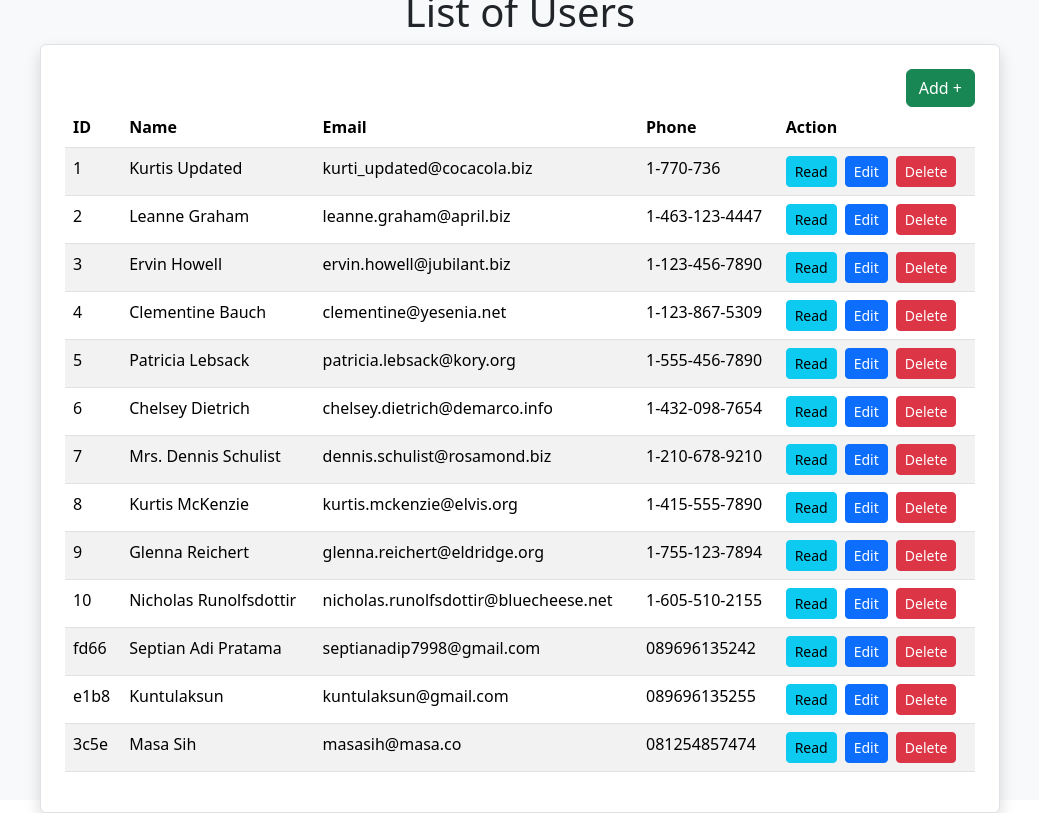
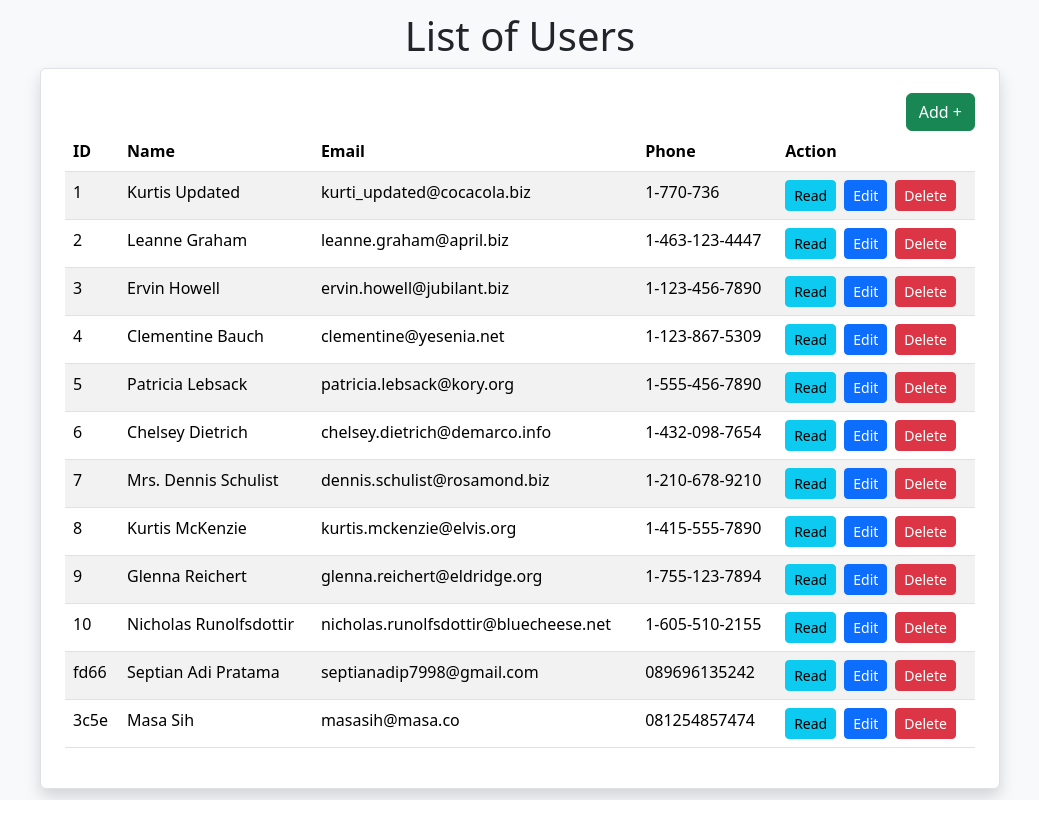
Before and after one commit to septianadip17/crud-axios, a React (Vite) app: page / in a window 1280 px wide. Shown: the whole page, without its empty margins (120-1159 px from the left). Built offline with nearby package versions, Linux system fonts and the light colour scheme; data requests are answered from the project's data file.

Commit message:
delete success

```diff
--- a/db.json
+++ b/db.json
@@ -87,12 +87,6 @@
       "phone": "089696135242"
     },
     {
-      "id": "e1b8",
-      "name": "Kuntulaksun",
-      "email": "kuntulaksun@gmail.com",
-      "phone": "089696135255"
-    },
-    {
       "id": "3c5e",
       "name": "Masa Sih",
       "email": "masasih@masa.co",
--- a/src/Home.jsx
+++ b/src/Home.jsx
@@ -1,9 +1,10 @@
 import React, { useEffect, useState } from "react";
 import axios from "axios";
-import { Link } from "react-router-dom";
+import { Link, useNavigate } from "react-router-dom";
 
 const Home = () => {
   const [data, setData] = useState([]);
+  const navigate = useNavigate();
 
   useEffect(() => {
     axios
@@ -12,12 +13,27 @@ const Home = () => {
       .catch((err) => console.log(err));
   }, []);
 
+  const handleDelete = (id) => {
+    const confirm = window.confirm("Would you like to delete?");
+    if (confirm) {
+      axios
+        .delete("http://localhost:3000/users/" + id)
+        .then((res) => {
+          location.reload()
+          navigate("/");
+        })
+        .catch((err) => console.log(err));
+    }
+  };
+
   return (
     <div className="d-flex flex-column justify-content-center align-items-center bg-light vh-100">
       <h1>List of Users</h1>
       <div className="w-75 rounded bg-white border shadow p-4">
         <div className="d-flex justify-content-end">
-          <Link to="/create" className="btn btn-success">Add +</Link>
+          <Link to="/create" className="btn btn-success">
+            Add +
+          </Link>
         </div>
         <table className="table table-striped">
           <thead>
@@ -37,9 +53,24 @@ const Home = () => {
                 <td>{d.email}</td>
                 <td>{d.phone}</td>
                 <td>
-                  <Link to={`/read/${d.id}`} className="btn btn-sm btn-info me-2">Read</Link>
-                  <button className="btn btn-sm btn-primary me-2">Edit</button>
-                  <button className="btn btn-sm btn-danger">Delete</button>
+                  <Link
+                    to={`/read/${d.id}`}
+                    className="btn btn-sm btn-info me-2"
+                  >
+                    Read
+                  </Link>
+                  <Link
+                    to={`/update/${d.id}`}
+                    className="btn btn-sm btn-primary me-2"
+                  >
+                    Edit
+                  </Link>
+                  <button
+                    onClick={(e) => handleDelete(d.id)}
+                    className="btn btn-sm btn-danger"
+                  >
+                    Delete
+                  </button>
                 </td>
               </tr>
             ))}
```
